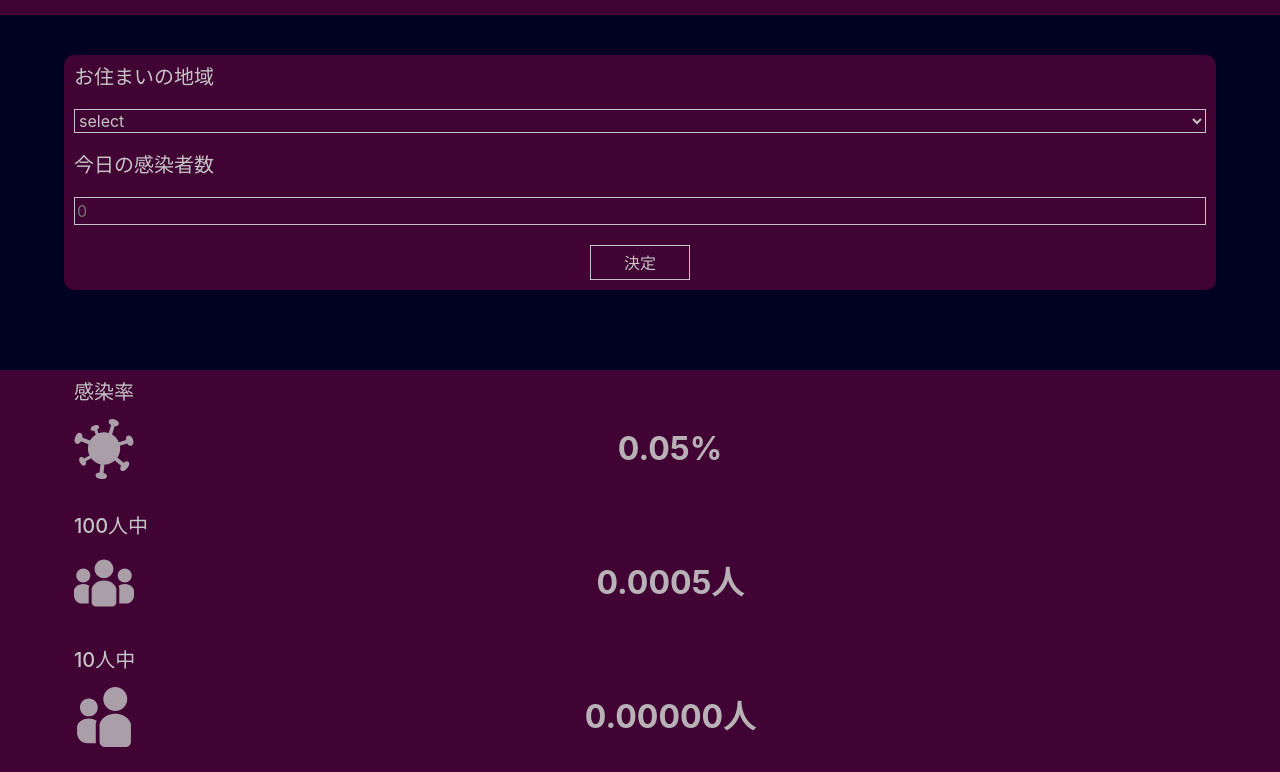
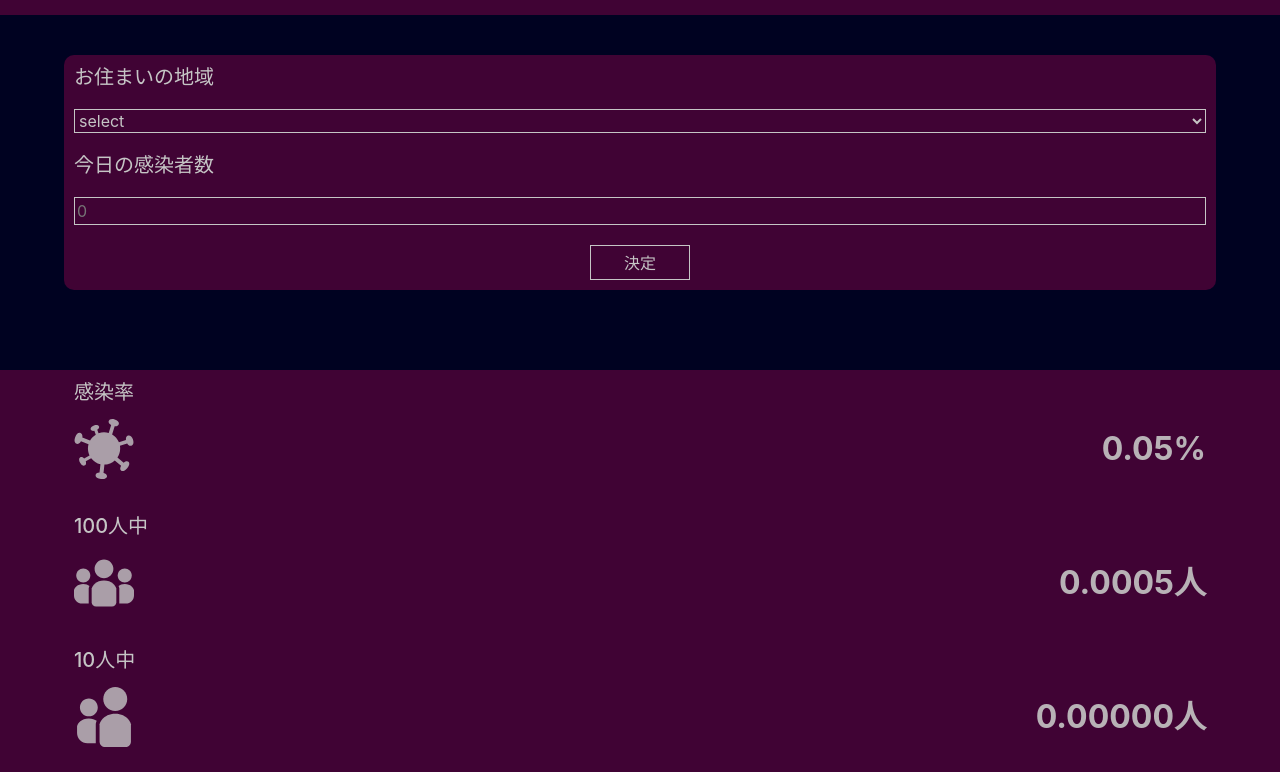
Before and after one commit to KojimaNaoyuki/COVID-19_riskFactor, a plain HTML site: page index.html in a window 1280 px wide. Shown: the part 45-817 px from the top of the page. Drawn offline with nearby package versions, Linux system fonts and the light colour scheme.

Commit message:
2021/02/23/4

```diff
--- a/styles/breakpoints/_base.scss
+++ b/styles/breakpoints/_base.scss
@@ -105,7 +105,7 @@ body {
                     opacity: 0.8;
                 }
                 h3 {
-                    width: 100%;
+                    // width: 100%;
                     line-height: 60px;
                     font-size: 32px;
                     font-weight: bold;
```
Also changed, not shown: styles/style.css, 1 other file.
